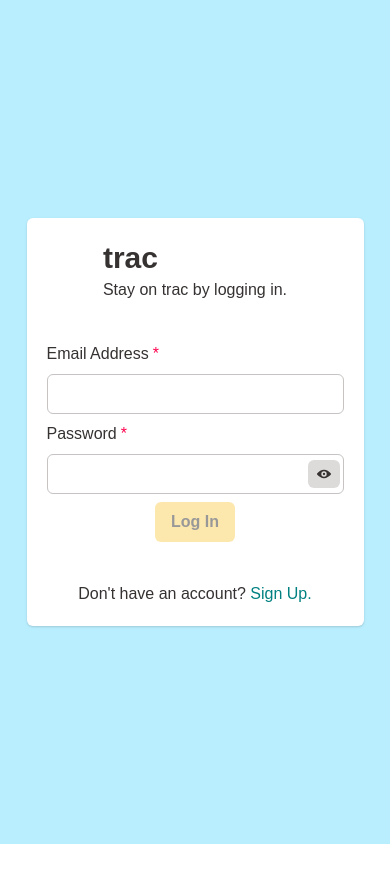
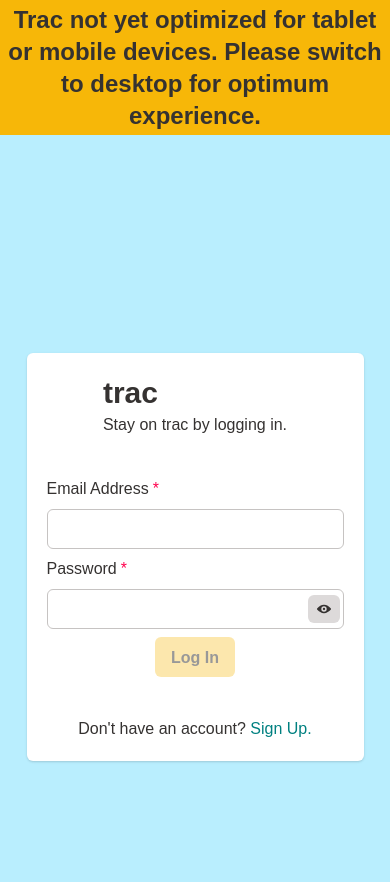
Before and after one commit to dyazdani/trac, a React (Vite) app: page /login in a window 390 px wide. Shown: the top 882 px of the page. Before the commit the page ends 844 px from the top, so only its background shows below. Built offline with nearby package versions, Linux system fonts and the light colour scheme; no server answers; a web font is replaced by a local one.

Commit message:
Added warning about app not being optimized for mobile to Login Pagee

```diff
--- a/src/client/components/LoginPage.tsx
+++ b/src/client/components/LoginPage.tsx
@@ -2,12 +2,28 @@ import {
     Image,
     Flex,
     Spacer,
-    Hide
+    Hide,
+    Show,
+    Heading
   } from "@chakra-ui/react";
 import LoginForm from "./LoginForm.js";
 
 const LoginPage = () => {
     return (
+        <>
+            <Show
+                breakpoint="(max-width: 768px)"
+            >
+                <Heading
+                    as="h1"
+                    size="lg"
+                    textAlign="center"
+                    backgroundColor="yellow.500"
+                    padding="1vw"
+                >
+                    Trac not yet optimized for tablet or mobile devices. Please switch to desktop for optimum experience.
+                </Heading>
+            </Show>
             <Flex
                 alignItems="center"
                 w="100vw"
@@ -38,6 +54,7 @@ const LoginPage = () => {
                 </Hide>
                 <Spacer/>
             </Flex>
+        </>
     )
 }
 
```
Lines whose indentation alone changed are shown as unchanged.
